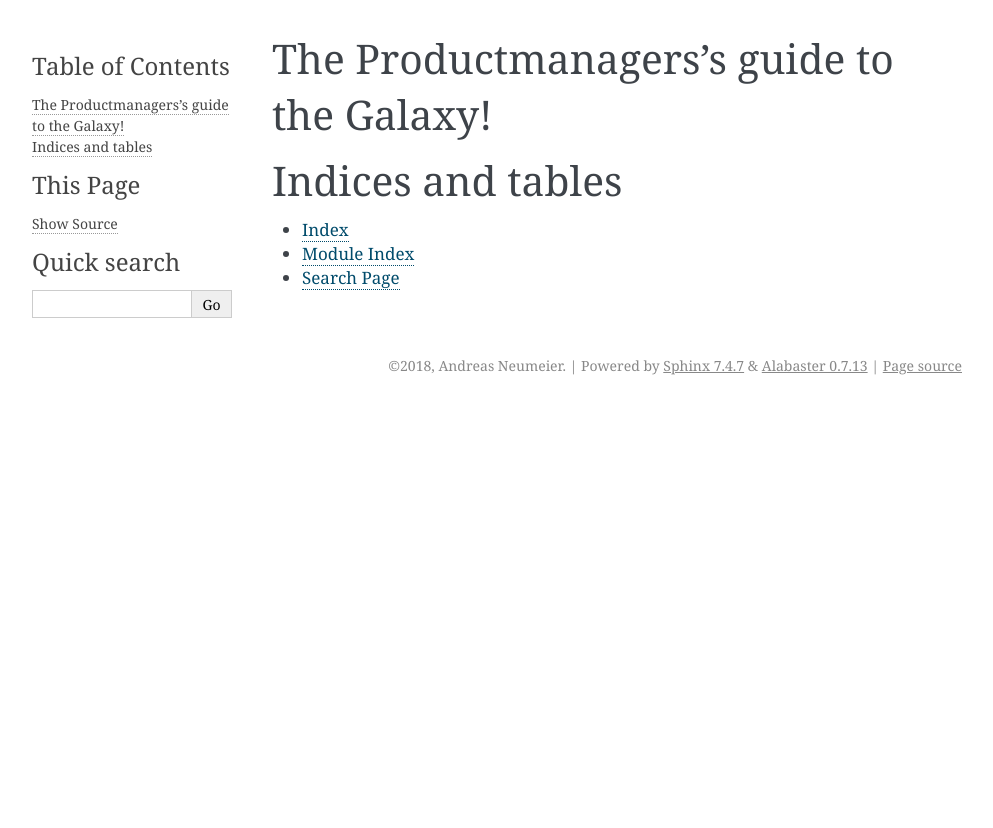
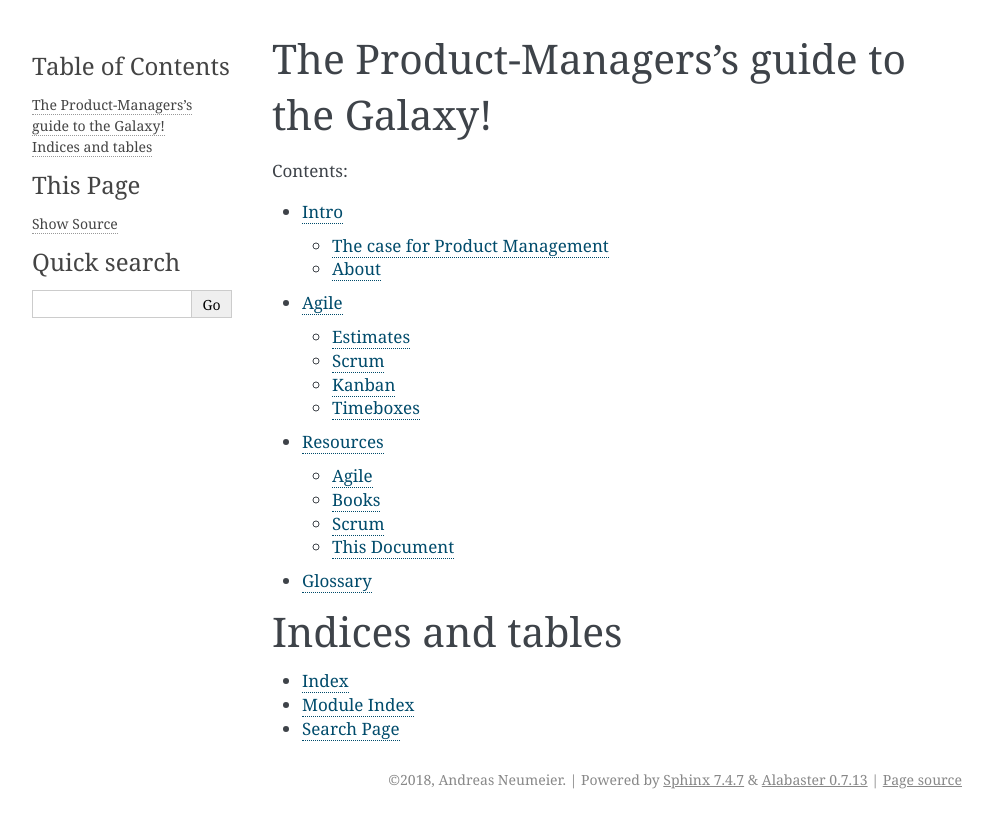
Before and after one commit to andreasofthings/productmanagement, a Sphinx documentation site: the page built from source/index.rst, in a window 1280 px wide. Shown: the top 828 px of the page, without its empty margins (148-1141 px from the left). Built offline with Sphinx 7.4.7, drawn with Linux system fonts in a browser that asks for light colours.

```diff
--- /dev/null
+++ b/source/agile.rst
@@ -0,0 +1,29 @@
+Agile
+=====
+
+.. todo::
+  Add content.
+
+Estimates
+---------
+
+.. todo::
+  Add content.
+
+Scrum
+-----
+
+.. todo::
+  Add content.
+
+Kanban
+------
+
+.. todo::
+  Add content.
+
+Timeboxes
+---------
+
+.. todo::
+  Add content.
--- a/source/conf.py
+++ b/source/conf.py
@@ -19,7 +19,7 @@
 
 # -- Project information -----------------------------------------------------
 
-project = 'Productmanagement'
+project = 'Product-Management'
 copyright = '2018, Andreas Neumeier'
 author = 'Andreas Neumeier'
 
@@ -82,7 +82,10 @@ html_theme = 'alabaster'
 # further.  For a list of options available for each theme, see the
 # documentation.
 #
-# html_theme_options = {}
+html_theme_options = {
+    'github_user': 'aneumeier',
+    'github_repo': 'productmanagement',
+}
 
 # Add any paths that contain custom static files (such as style sheets) here,
 # relative to this directory. They are copied after the builtin static files,
--- /dev/null
+++ b/source/glossary.rst
@@ -0,0 +1,5 @@
+Glossary
+========
+
+.. todo::
+  Add content.
--- a/source/index.rst
+++ b/source/index.rst
@@ -1,16 +1,19 @@
-.. Productmanagement documentation master file, created by
+.. Product-Management documentation master file, created by
    sphinx-quickstart on Sun Aug 19 11:42:04 2018.
    You can adapt this file completely to your liking, but it should at least
    contain the root `toctree` directive.
 
-The Productmanagers's guide to the Galaxy!
+The Product-Managers's guide to the Galaxy!
 ==========================================
 
 .. toctree::
    :maxdepth: 2
    :caption: Contents:
 
-
+   intro
+   agile
+   resources
+   glossary
 
 Indices and tables
 ==================
```
Also changed, not shown: README.md (+5 -1 lines), source/intro.rst (added, +14 -0 lines), source/resources.rst (added, +38 -0 lines), source/_static/index.css (added).
